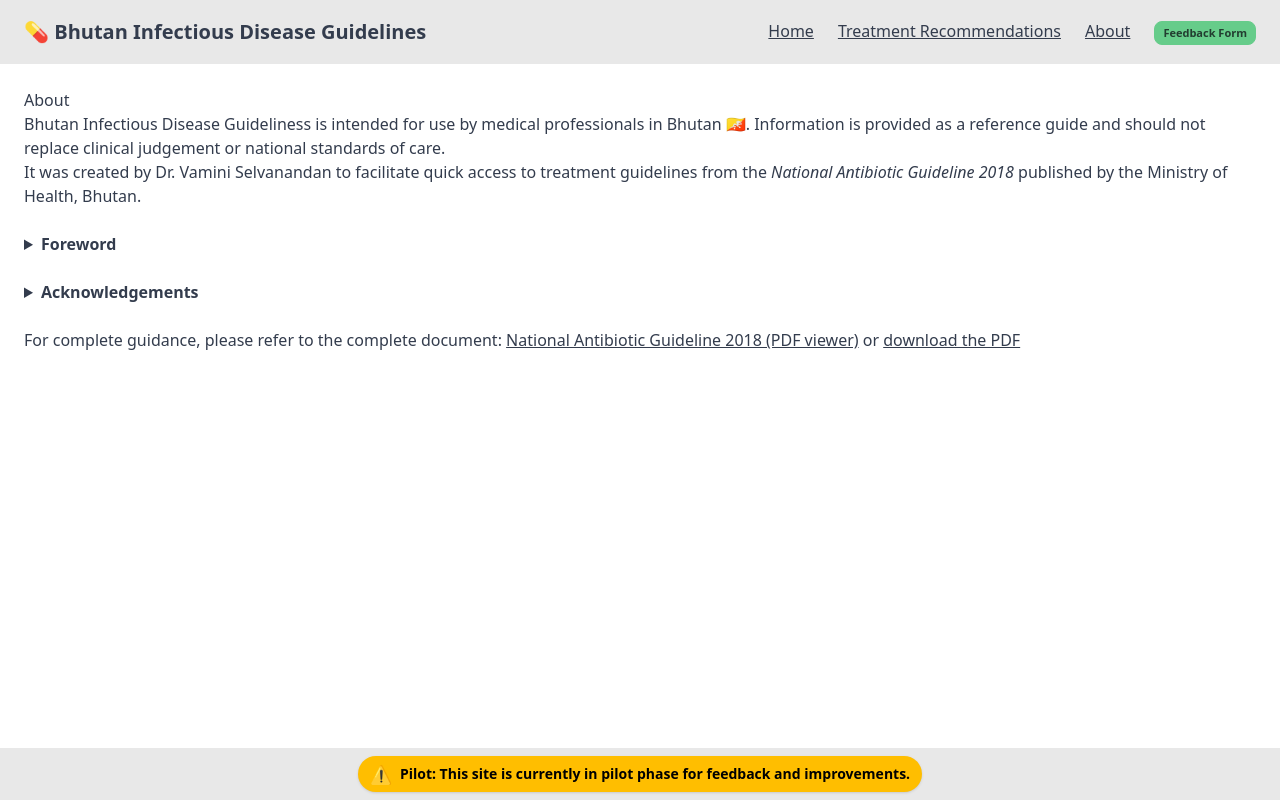
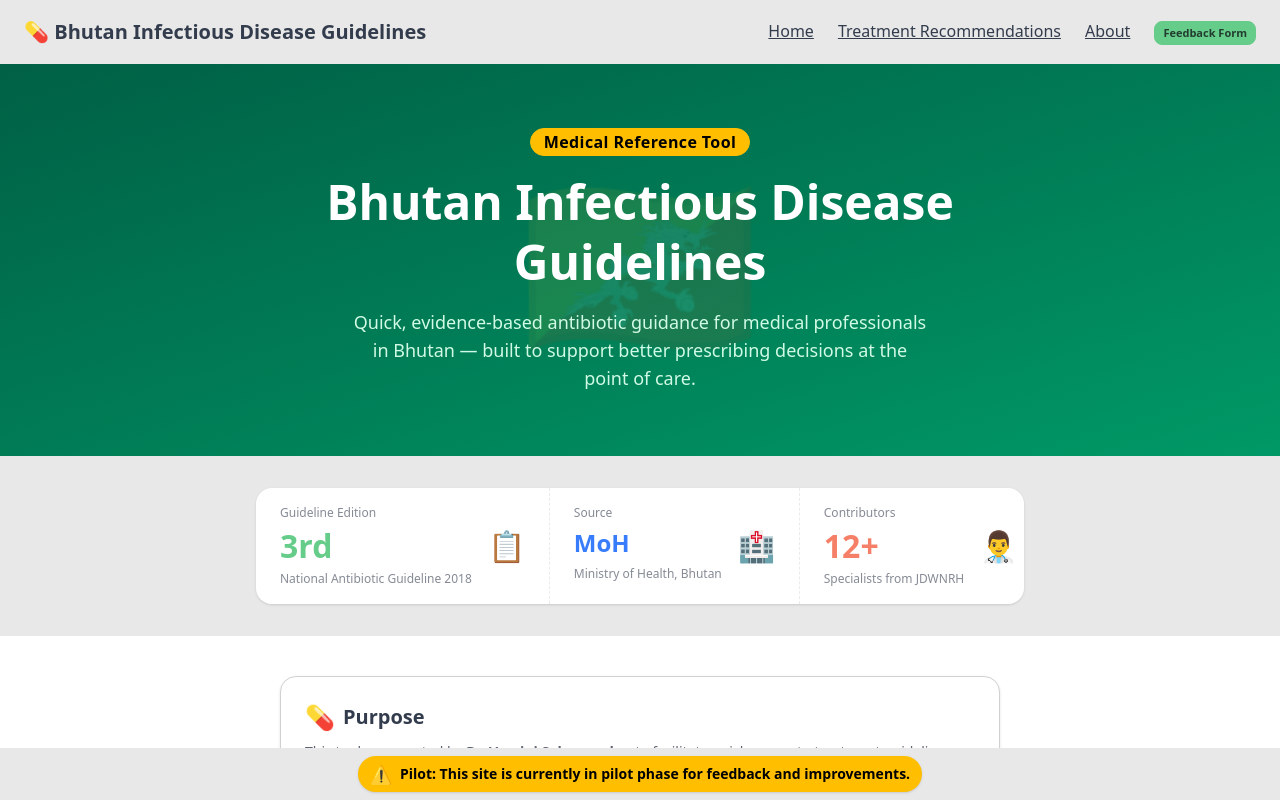
Before and after one commit to pselvana/menlam, a SvelteKit app: page /about in a window 1280 px wide. Built offline with nearby package versions, Linux system fonts and the light colour scheme; no server answers.

Commit message:
Update about page

```diff
--- a/src/routes/(app)/about/+page.svelte
+++ b/src/routes/(app)/about/+page.svelte
@@ -1,104 +1,236 @@
-<div class="prose p-6">
-	<h1>About</h1>
-	<p>
-		Bhutan Infectious Disease Guideliness is intended for use by medical professionals in Bhutan 🇧🇹. Information is provided as a
-		reference guide and should not replace clinical judgement or national standards of care.
-	</p>
+<script>
+	import { onMount } from 'svelte';
 
-	<p>
-		It was created by Dr. Vamini Selvanandan to facilitate quick access to treatment guidelines from the <i
-			>National Antibiotic Guideline 2018</i
-		> published by the Ministry of Health, Bhutan.
-	</p>
-	<br />
+	let visible = false;
+	onMount(() => {
+		setTimeout(() => (visible = true), 50);
+	});
 
-	<details>
-		<summary class="cursor-pointer font-semibold text-base">Foreword</summary>
-		<div class="mt-2 text-sm leading-relaxed">
+	const contributors = [
+		{ name: 'Dr. G.P. Dhakal', role: 'Gastroenterologist', initials: 'GPD' },
+		{ name: 'Dr. Kuenley Pedon', role: 'Paediatrician', initials: 'KP' },
+		{ name: 'Dr. Kunga Penjor', role: 'Prosthodontist', initials: 'KP' },
+		{ name: 'Dr. Mahesh Gurung', role: 'Cardiologist', initials: 'MG' },
+		{ name: 'Dr. Pem Chuki', role: 'Clinical Pharmacologist', initials: 'PC' },
+		{ name: 'Dr. Sonam Jamtsho', role: 'Gynaecologist', initials: 'SJ' },
+		{ name: 'Dr. Tashi Tenzin', role: 'Neurosurgeon', initials: 'TT' },
+		{ name: 'Dr. Ugyen Tshering', role: 'Emergency Physician', initials: 'UT' },
+		{ name: 'Dr. Ugyen Thinley', role: 'Orthopaedic Surgeon', initials: 'UT' },
+		{ name: 'Dr. Yoriko Nishizawa', role: 'Neonatologist, KGUMSB', initials: 'YN' },
+		{ name: 'Mr. Raghunath Sharma', role: 'Laboratory Officer', initials: 'RS' },
+		{ name: 'Mr. Thupten Tshering', role: 'Clinical Pharmacist', initials: 'TT' },
+	];
+
+	let showAcknowledgements = false;
+</script>
+
+<!-- Hero -->
+<div
+	class="relative overflow-hidden bg-gradient-to-br from-emerald-800 to-emerald-600 text-white px-6 py-16 text-center transition-all duration-700"
+	class:opacity-0={!visible}
+	class:opacity-100={visible}
+>
+	<div class="absolute inset-0 opacity-10 pointer-events-none select-none text-[12rem] leading-none flex items-center justify-center">
+		🇧🇹
+	</div>
+	<div class="relative z-10 max-w-2xl mx-auto">
+		<div class="badge badge-warning badge-lg mb-4 font-semibold tracking-wide">Medical Reference Tool</div>
+		<h1 class="text-4xl sm:text-5xl font-bold mb-4 leading-tight">
+			Bhutan Infectious Disease Guidelines
+		</h1>
+		<p class="text-emerald-100 text-lg max-w-xl mx-auto">
+			Quick, evidence-based antibiotic guidance for medical professionals in Bhutan — built to support better prescribing decisions at the point of care.
+		</p>
+	</div>
+</div>
+
+<!-- Stats -->
+<div
+	class="bg-base-200 py-8 px-6 transition-all duration-700 delay-100 items-center justify-center flex"
+	class:opacity-0={!visible}
+	class:translate-y-4={!visible}
+	class:opacity-100={visible}
+	class:translate-y-0={visible}
+>
+	<div class="stats stats-vertical sm:stats-horizontal shadow w-full max-w-3xl mx-auto bg-base-100">
+		<div class="stat">
+			<div class="stat-figure text-primary text-3xl">📋</div>
+			<div class="stat-title">Guideline Edition</div>
+			<div class="stat-value text-primary">3rd</div>
+			<div class="stat-desc">National Antibiotic Guideline 2018</div>
+		</div>
+		<div class="stat">
+			<div class="stat-figure text-secondary text-3xl">🏥</div>
+			<div class="stat-title">Source</div>
+			<div class="stat-value text-secondary text-2xl">MoH</div>
+			<div class="stat-desc">Ministry of Health, Bhutan</div>
+		</div>
+		<div class="stat">
+			<div class="stat-figure text-accent text-3xl">👨‍⚕️</div>
+			<div class="stat-title">Contributors</div>
+			<div class="stat-value text-accent">12+</div>
+			<div class="stat-desc">Specialists from JDWNRH</div>
+		</div>
+	</div>
+</div>
+
+<!-- Main content -->
+<div
+	class="max-w-3xl mx-auto px-6 py-10 space-y-10 transition-all duration-700 delay-200"
+	class:opacity-0={!visible}
+	class:translate-y-4={!visible}
+	class:opacity-100={visible}
+	class:translate-y-0={visible}
+>
+
+	<!-- Purpose card -->
+	<div class="card bg-base-100 shadow border border-base-300">
+		<div class="card-body">
+			<h2 class="card-title text-xl">
+				<span class="text-2xl">💊</span> Purpose
+			</h2>
+			<p class="text-base-content/80">
+				This tool was created by <strong>Dr. Vamini Selvanandan</strong> to facilitate quick access to
+				treatment guidelines from the <em>National Antibiotic Guideline 2018</em> published by the
+				Ministry of Health, Bhutan. It is intended for use by medical professionals and should not
+				replace clinical judgement or national standards of care.
+			</p>
+		</div>
+	</div>
+
+	<!-- AMR awareness -->
+	<div class="card bg-warning/10 border border-warning/40 shadow">
+		<div class="card-body">
+			<h2 class="card-title text-xl">
+				<span class="text-2xl">🦠</span> Why This Matters
+			</h2>
+			<div class="grid sm:grid-cols-3 gap-4 mt-2 text-center">
+				<div class="rounded-xl bg-base-100 p-4 shadow-sm">
+					<div class="text-3xl font-bold text-warning">50%+</div>
+					<div class="text-sm text-base-content/70 mt-1">of hospital antimicrobial use is inappropriate globally</div>
+				</div>
+				<div class="rounded-xl bg-base-100 p-4 shadow-sm">
+					<div class="text-3xl font-bold text-error">90%+</div>
+					<div class="text-sm text-base-content/70 mt-1">of surgical prophylaxis antibiotics are inappropriate in developing countries</div>
+				</div>
+				<div class="rounded-xl bg-base-100 p-4 shadow-sm">
+					<div class="text-3xl font-bold text-primary">$5.6M</div>
+					<div class="text-sm text-base-content/70 mt-1">estimated annual cost per hospital due to antimicrobial resistance</div>
+				</div>
+			</div>
+			<p class="text-sm text-base-content/70 mt-3">
+				Rational antibiotic prescribing minimises morbidity, mortality, and cost from resistant infections — the core mission behind these guidelines.
+			</p>
+		</div>
+	</div>
+
+	<!-- Foreword -->
+	<div class="collapse collapse-arrow bg-base-100 border border-base-300 shadow">
+		<input type="checkbox" />
+		<div class="collapse-title font-semibold text-base flex items-center gap-2">
+			<span class="text-xl">📜</span> Foreword
+		</div>
+		<div class="collapse-content text-sm text-base-content/80 leading-relaxed space-y-3">
 			<p>
-				Antimicrobial resistance (AMR) has emerged as a major public health issues all over the world. Though it is a global
-				problem, the major brunt of AMR is borne by developing countries. It is estimated that 50% or more of hospital
-				antimicrobial use is inappropriate and more alarming was from the developing countries, where more than 90% of
-				antibiotics used in surgical prophylaxis were inappropriate.
+				Antimicrobial resistance (AMR) has emerged as a major public health issue all over the world.
+				Though it is a global problem, the major brunt of AMR is borne by developing countries. It is
+				estimated that 50% or more of hospital antimicrobial use is inappropriate and more alarming was
+				from the developing countries, where more than 90% of antibiotics used in surgical prophylaxis
+				were inappropriate.
 			</p>
 			<p>
-				This results in treatment failure or ineffective management of infectious diseases. Antimicrobial resistance makes
-				the treatment of patients difficult, costly and sometimes impossible. Resistance has emerged even to newer and
-				more potent antimicrobial agents like carbapenems. It has been reported that almost USD 5.6 million per year per
-				hospital is spent because of AMR.
+				This results in treatment failure or ineffective management of infectious diseases. Antimicrobial
+				resistance makes the treatment of patients difficult, costly and sometimes impossible. Resistance
+				has emerged even to newer and more potent antimicrobial agents like carbapenems. It has been
+				reported that almost USD 5.6 million per year per hospital is spent because of AMR.
 			</p>
 			<p>
-				An important strategy in combatting the development and spread of antimicrobial resistance is optimisation of
-				prescribing of antimicrobials in all clinical settings, ensuring antimicrobials are prescribed and utilised according to
-				principles of evidence based medicine.
+				An important strategy in combatting the development and spread of antimicrobial resistance is
+				optimisation of prescribing of antimicrobials in all clinical settings, ensuring antimicrobials are
+				prescribed and utilised according to principles of evidence based medicine.
 			</p>
 			<p>
-				Therefore, rational prescription of antibiotics not only will help minimize the morbidity and mortality due to resistant
-				microbial infections but also curtail the cost incurred on patient management. In line with the rational prescription of
-				antibiotics, Essential Medicines & Technology Division, Department of Medical Services under the guidance of the
-				national experts from Jigme Dorji Wangchuck National Referral Hospital (JDWNRH) have come up with the 3rd Edition
-				of the National Antibiotic Guideline based on scientific evidence, literature review and consistent with the already
-				existing international guidelines as well as the local antibiogram of JDWNRH.
+				Therefore, rational prescription of antibiotics not only will help minimize the morbidity and
+				mortality due to resistant microbial infections but also curtail the cost incurred on patient
+				management. In line with the rational prescription of antibiotics, Essential Medicines &amp;
+				Technology Division, Department of Medical Services under the guidance of the national experts
+				from Jigme Dorji Wangchuck National Referral Hospital (JDWNRH) have come up with the 3rd
+				Edition of the National Antibiotic Guideline based on scientific evidence, literature review and
+				consistent with the already existing international guidelines as well as the local antibiogram of
+				JDWNRH.
 			</p>
 			<p>
-				The treatment recommendations in this guideline for infectious diseases are grouped by organ systems and
-				presented in a tabular format for ease of use. Brief descriptions of disease categories with their etiologic agents,
-				corresponding antibiotic regimens (dose, route, frequency and duration) for adult, paediatric and neonate patients,
-				with relevant comments are presented. A section on surgical prophylaxis has been added since antibiotic misuse to
-				prevent surgical site infections also needs urgent attention.
+				The treatment recommendations in this guideline for infectious diseases are grouped by organ
+				systems and presented in a tabular format for ease of use. Brief descriptions of disease
+				categories with their etiologic agents, corresponding antibiotic regimens (dose, route,
+				frequency and duration) for adult, paediatric and neonate patients, with relevant comments are
+				presented. A section on surgical prophylaxis has been added since antibiotic misuse to prevent
+				surgical site infections also needs urgent attention.
 			</p>
-			<p>
-				We are confident that the guideline will rationalize the usage of antibiotics and establish consistency in the treatment
-				of various infectious conditions in the country.
-			</p>
-			<p>
-				(Dr. Pandup Tshering)<br />
-				Director General<br />
-				Department of Medical Services
+			<p>We are confident that the guideline will rationalize the usage of antibiotics and establish consistency in the treatment of various infectious conditions in the country.</p>
+			<p class="font-medium">
+				— Dr. Pandup Tshering<br />
+				<span class="text-base-content/60 font-normal">Director General, Department of Medical Services</span>
 			</p>
 		</div>
-	</details>
+	</div>
 
-	<br />
+	<!-- Acknowledgements -->
+	<div class="bg-base-100 border border-base-300 shadow rounded-2xl">
+		<button
+			class="w-full flex items-center justify-between gap-2 px-4 py-4 font-semibold text-base text-left"
+			on:click={() => (showAcknowledgements = !showAcknowledgements)}
+		>
+			<span class="flex items-center gap-2"><span class="text-xl">🙏</span> Acknowledgements</span>
+			<svg
+				class="w-4 h-4 transition-transform duration-200 shrink-0"
+				class:rotate-180={showAcknowledgements}
+				xmlns="http://www.w3.org/2000/svg" fill="none" viewBox="0 0 24 24" stroke="currentColor"
+			>
+				<path stroke-linecap="round" stroke-linejoin="round" stroke-width="2" d="M19 9l-7 7-7-7" />
+			</svg>
+		</button>
+		{#if showAcknowledgements}
+			<div class="px-4 pb-4">
+				<p class="text-sm text-base-content/70 mb-3">
+					Contributions to the 3rd edition have been made by the following specialists from JDWNRH and KGUMSB:
+				</p>
+				<div class="grid sm:grid-cols-2 gap-2">
+					{#each contributors as contributor}
+						<div class="flex items-center gap-3 rounded-lg bg-base-200 px-3 py-2">
+							<div class="bg-primary text-primary-content rounded-full w-8 h-8 flex items-center justify-center text-xs font-semibold shrink-0">
+								{contributor.initials}
+							</div>
+							<div>
+								<div class="text-sm font-medium">{contributor.name}</div>
+								<div class="text-xs text-base-content/60">{contributor.role}</div>
+							</div>
+						</div>
+					{/each}
+				</div>
+				<div class="mt-4 text-sm text-base-content/70">
+					<strong>Secretariat, layout &amp; cover design:</strong> Ugyen Tashi, Dy. Chief Pharmacist, EMTD
+				</div>
+			</div>
+		{/if}
+	</div>
 
-	<details>
-		<summary class="cursor-pointer font-semibold text-base">Acknowledgements</summary>
-		<div class="mt-2 text-sm leading-relaxed">
-			<p>
-				We gratefully acknowledge the significant effort of all those who have contributed to the development and production
-				of this edition. In addition, the efforts of contributors to past editions are acknowledged. Contributions to this edition
-				(3rd) have been made by:
-			</p>
-			<ol>
-				<li>Dr. G.P. Dhakal, Gastroenterologist, JDWNRH</li>
-				<li>Dr. Kuenley Pedon, Paediatrician, JDWNRH</li>
-				<li>Dr. Kunga Penjor, Prosthodontist, JDWNRH</li>
-				<li>Dr. Mahesh Gurung, Cardiologist, JDWNRH</li>
-				<li>Dr. Pem Chuki, Clinical Pharmacologist, JDWNRH</li>
-				<li>Dr. Sonam Jamtsho, Gynaecologist, JDWNRH</li>
-				<li>Dr. Tashi Tenzin, Neurosurgeon, JDWNRH</li>
-				<li>Dr. Ugyen Tshering, Emergency Physician, JDWNRH</li>
-				<li>Dr. Ugyen Thinley, Orthopaedic Surgeon, JDWNRH</li>
-				<li>Dr. Yoriko Nishizawa, Neonatologist, KGUMSB</li>
-				<li>Mr. Raghunath Sharma, Laboratory Officer, JDWNRH</li>
-				<li>Mr. Thupten Tshering, Clinical Pharmacist, JDWNRH</li>
-			</ol>
-			<p>Secretariat, layout and the cover design:</p>
-			<ol>
-				<li>Ugyen Tashi, Dy. Chief Pharmacist, EMTD</li>
-			</ol>
+	<!-- CTA -->
+	<div class="card bg-primary text-primary-content shadow-lg">
+		<div class="card-body flex-row flex-wrap items-center justify-between gap-4">
+			<div>
+				<h2 class="card-title">Read the full guideline</h2>
+				<p class="opacity-80 text-sm">National Antibiotic Guideline 2018</p>
+			</div>
+			<div class="flex gap-3 flex-wrap">
+				<a href="/guideline" class="btn btn-sm bg-white text-primary hover:bg-emerald-50 border-0">
+					View PDF
+				</a>
+				<a href="/docs/National-Antibiotic-Guideline-2018.pdf" target="_blank" class="btn btn-sm btn-outline border-white text-white hover:bg-white hover:text-primary">
+					Download
+				</a>
+			</div>
 		</div>
-	</details>
+	</div>
 
-	<br />
-	<p>
-		For complete guidance, please refer to the complete document:
-		<a href="/guideline" class="link">
-			National Antibiotic Guideline 2018 (PDF viewer)
-		</a>
-		or
-		<a href="/docs/National-Antibiotic-Guideline-2018.pdf" target="_blank" class="link">
-			download the PDF
-		</a>
-	</p>
 </div>
```
